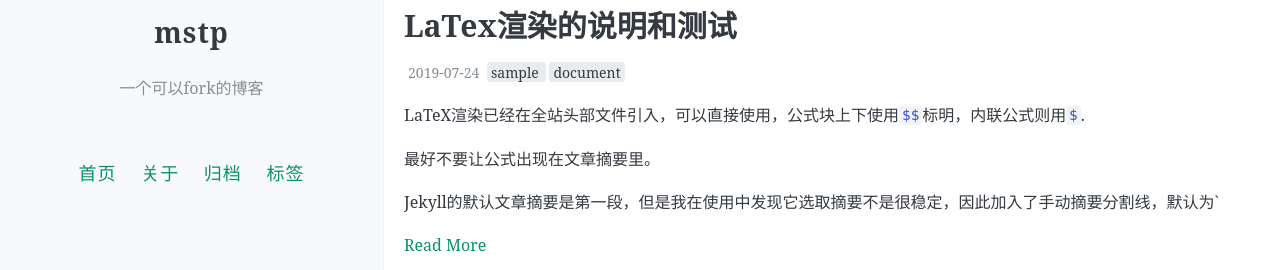
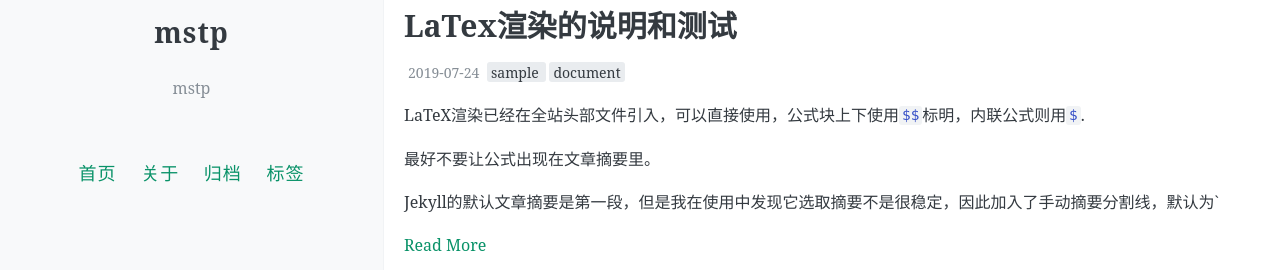
Before and after one commit to 6daidai/mstp, a Jekyll site: the page built from index.html, in a window 1280 px wide. Shown: the part 290-560 px from the top of the page. Built offline with Jekyll 4.4.1, drawn with Linux system fonts in a browser that asks for light colours; the list of posts is cut into pages by our own code; comment, search, counter and statistics services are not loaded.

Commit message:
Update _config.yml

```diff
--- a/_config.yml
+++ b/_config.yml
@@ -8,7 +8,7 @@
 
 # 描述/签名
 name: mstp
-description: 一个可以fork的博客
+description: mstp
 
 # 输入你的网站域名（如果你没有添加自己的域名，而是直接用GitHub pages分配的域名的话可以省略）
 url:
```
